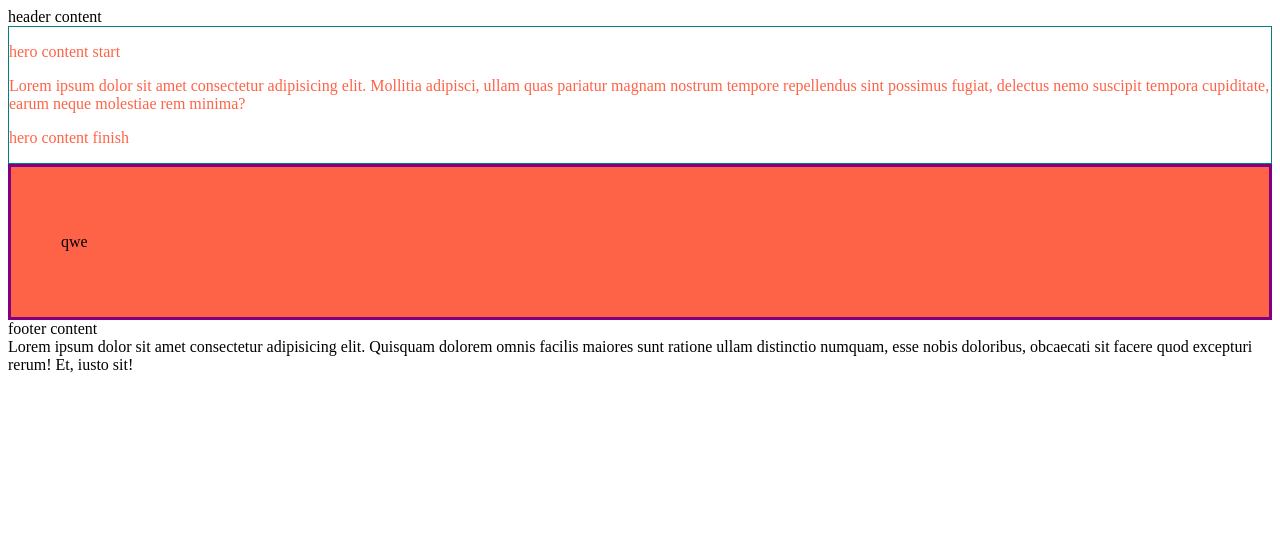
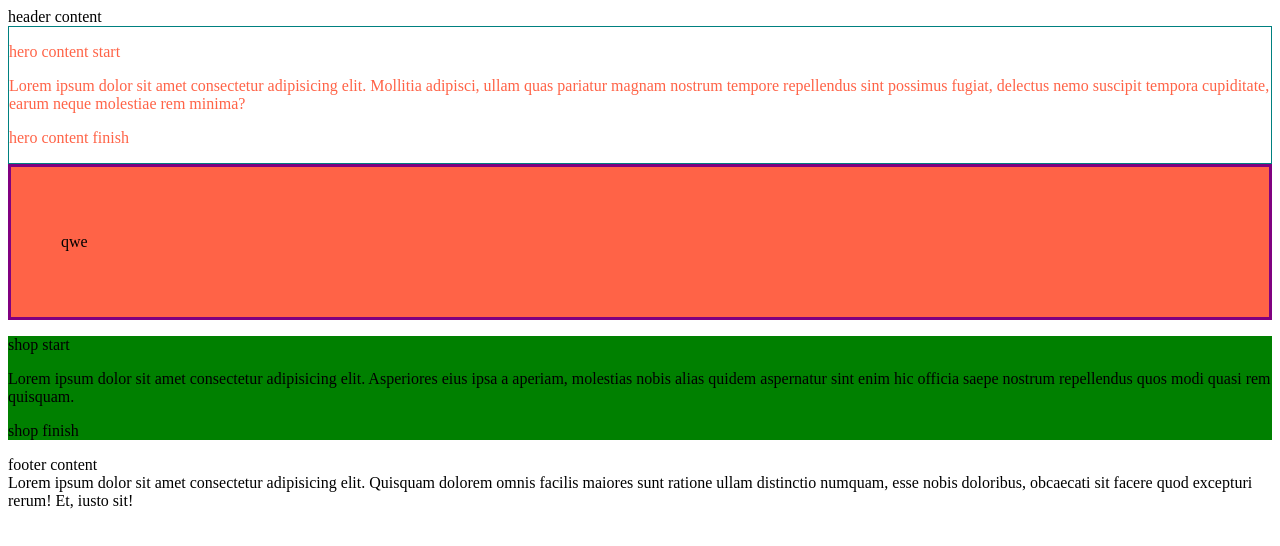
Before and after one commit to oliverplay/team-example, a website built with Parcel: page src/index.html in a window 1280 px wide. Built offline with nearby package versions, Linux system fonts and the light colour scheme.

Commit message:
shop section add

```diff
--- a/src/index.html
+++ b/src/index.html
@@ -17,6 +17,7 @@
     <main>
       <include src="./partials/hero.html"></include>
       <include src="./partials/products.html"></include>
+      <include src="./partials/shop.html"></include>
     </main>
     <!-- footer -->
     <include src="./partials/footer.html"></include>
--- /dev/null
+++ b/src/partials/shop.html
@@ -0,0 +1,6 @@
+<section class="shop">
+    <p>shop start</p>
+    Lorem ipsum dolor sit amet consectetur adipisicing elit. Asperiores eius ipsa a aperiam, molestias nobis alias quidem aspernatur sint enim hic officia saepe nostrum repellendus quos modi quasi rem quisquam.
+    <p>shop finish</p>
+
+</section>
--- a/src/sass/index.scss
+++ b/src/sass/index.scss
@@ -1,2 +1,3 @@
 @use './layout/hero';
 @use './layout/products';
+@use './layout/shop';
--- /dev/null
+++ b/src/sass/layout/_shop.scss
@@ -0,0 +1,3 @@
+.shop{
+    background-color: green;
+}
```
